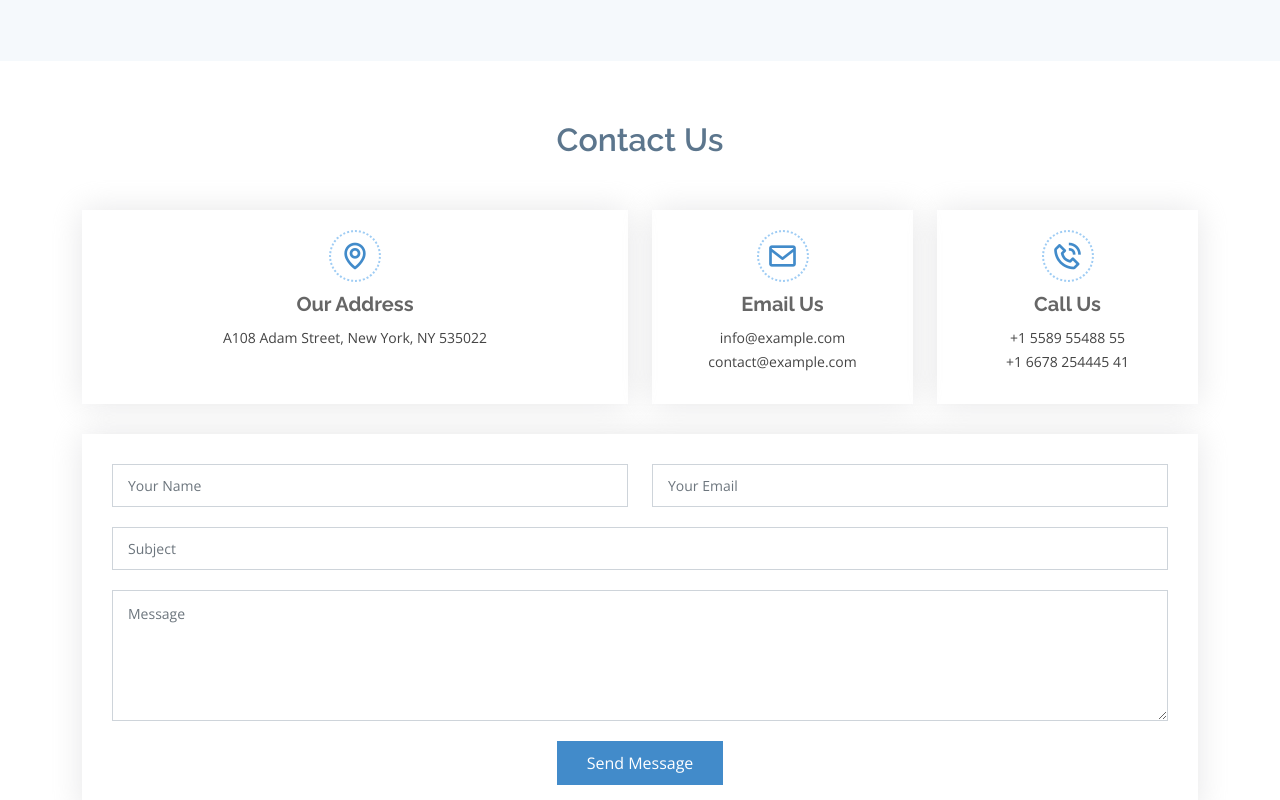
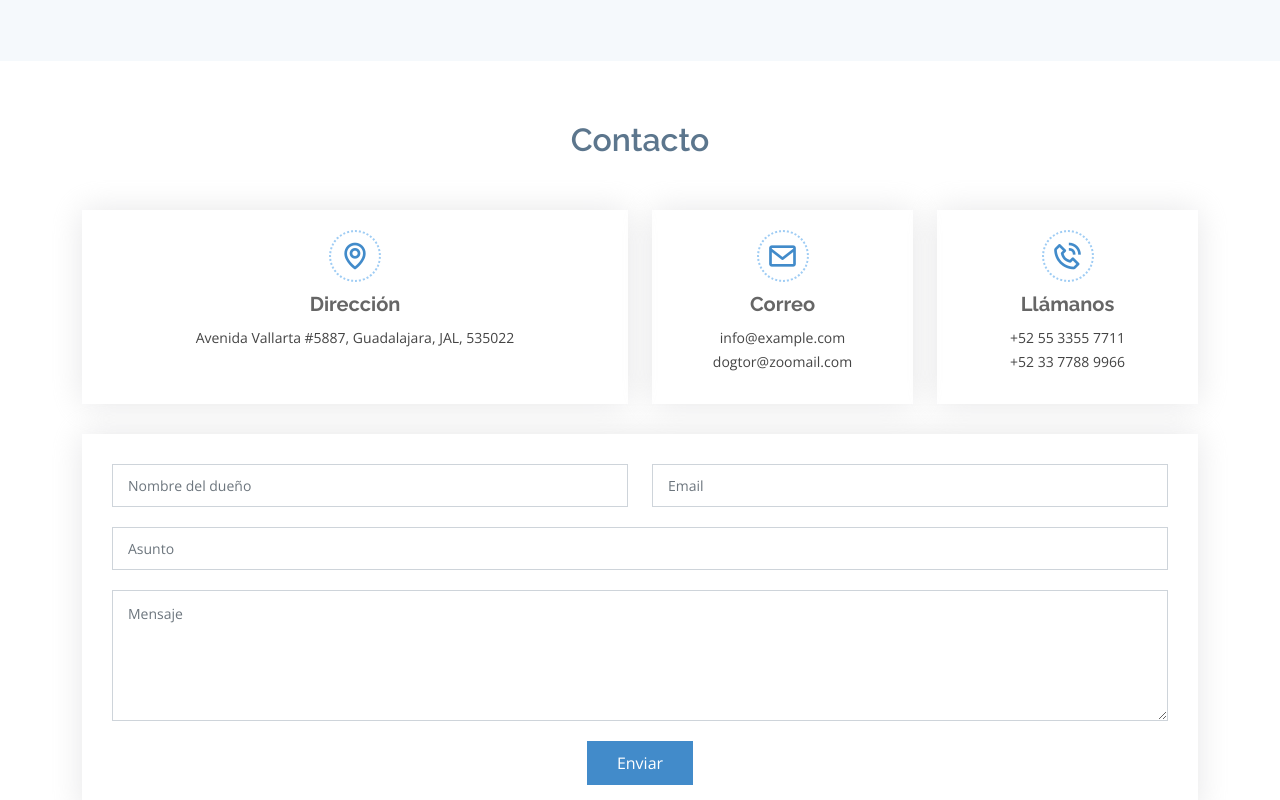
Before and after one commit to DafneVillarreal/Landing, a plain HTML site: page index.html in a window 1280 px wide. Shown: the part 4000-4800 px from the top of the page. Drawn offline with nearby package versions, Linux system fonts and the light colour scheme.

Commit message:
se ha editado la seccion de contacto

```diff
--- a/index.html
+++ b/index.html
@@ -376,7 +376,7 @@
       <div class="container" data-aos="fade-up">
 
         <div class="section-title">
-          <h2>Contact Us</h2>
+          <h2>Contacto</h2>
         </div>
 
         <div class="row">
@@ -384,24 +384,24 @@
           <div class="col-lg-6 d-flex" data-aos="fade-up">
             <div class="info-box">
               <i class="bx bx-map"></i>
-              <h3>Our Address</h3>
-              <p>A108 Adam Street, New York, NY 535022</p>
+              <h3>Dirección</h3>
+              <p>Avenida Vallarta #5887, Guadalajara, JAL, 535022</p>
             </div>
           </div>
 
           <div class="col-lg-3 d-flex" data-aos="fade-up" data-aos-delay="100">
             <div class="info-box">
               <i class="bx bx-envelope"></i>
-              <h3>Email Us</h3>
-              <p>info@example.com<br>contact@example.com</p>
+              <h3>Correo</h3>
+              <p>info@example.com<br>dogtor@zoomail.com</p>
             </div>
           </div>
 
           <div class="col-lg-3 d-flex" data-aos="fade-up" data-aos-delay="200">
             <div class="info-box ">
               <i class="bx bx-phone-call"></i>
-              <h3>Call Us</h3>
-              <p>+1 5589 55488 55<br>+1 6678 254445 41</p>
+              <h3>Llámanos</h3>
+              <p>+52 55 3355 7711<br>+52 33 7788 9966</p>
             </div>
           </div>
 
@@ -409,24 +409,24 @@
             <form action="forms/contact.php" method="post" role="form" class="php-email-form">
               <div class="row">
                 <div class="col-lg-6 form-group">
-                  <input type="text" name="name" class="form-control" id="name" placeholder="Your Name" required>
+                  <input type="text" name="name" class="form-control" id="name" placeholder="Nombre del dueño" required>
                 </div>
                 <div class="col-lg-6 form-group">
-                  <input type="email" class="form-control" name="email" id="email" placeholder="Your Email" required>
+                  <input type="email" class="form-control" name="email" id="email" placeholder="Email" required>
                 </div>
               </div>
               <div class="form-group">
-                <input type="text" class="form-control" name="subject" id="subject" placeholder="Subject" required>
+                <input type="text" class="form-control" name="subject" id="subject" placeholder="Asunto" required>
               </div>
               <div class="form-group">
-                <textarea class="form-control" name="message" rows="5" placeholder="Message" required></textarea>
+                <textarea class="form-control" name="message" rows="5" placeholder="Mensaje" required></textarea>
               </div>
               <div class="my-3">
-                <div class="loading">Loading</div>
+                <div class="loading">Cargando</div>
                 <div class="error-message"></div>
-                <div class="sent-message">Your message has been sent. Thank you!</div>
+                <div class="sent-message">Su mensaje ha sido enviado correctamente, ¡gracias por contactarnos!</div>
               </div>
-              <div class="text-center"><button type="submit">Send Message</button></div>
+              <div class="text-center"><button type="submit">Enviar</button></div>
             </form>
           </div>
 
```
